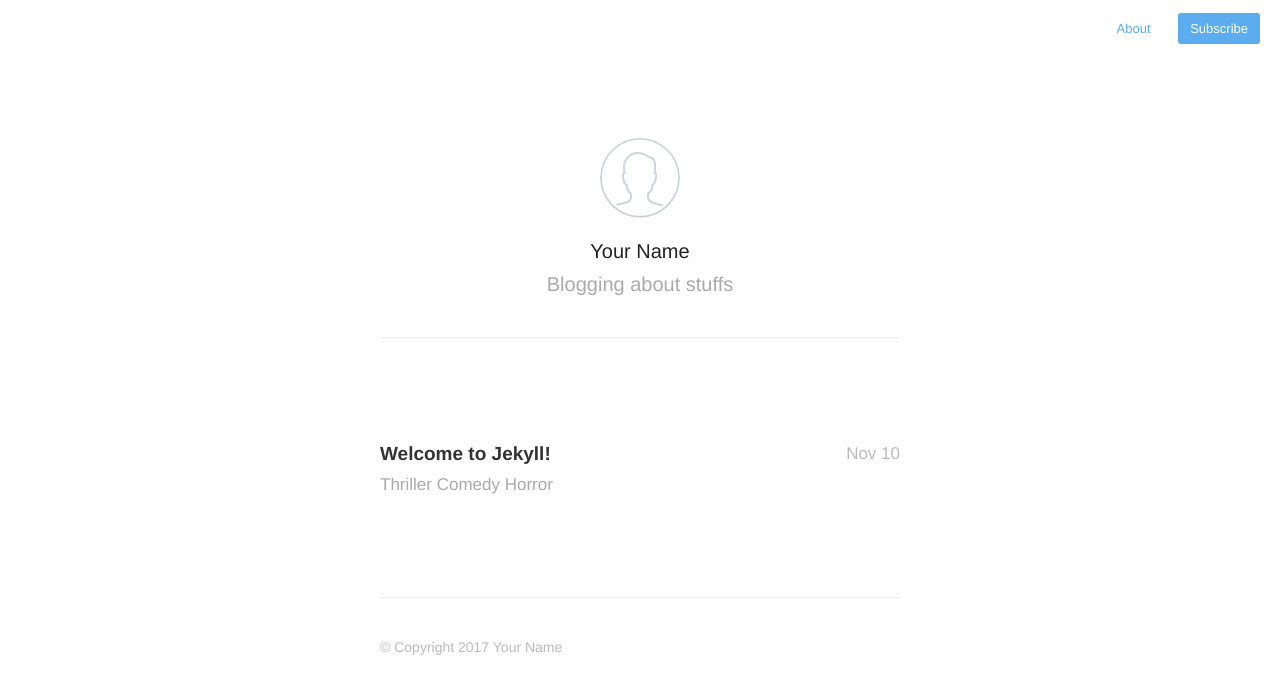
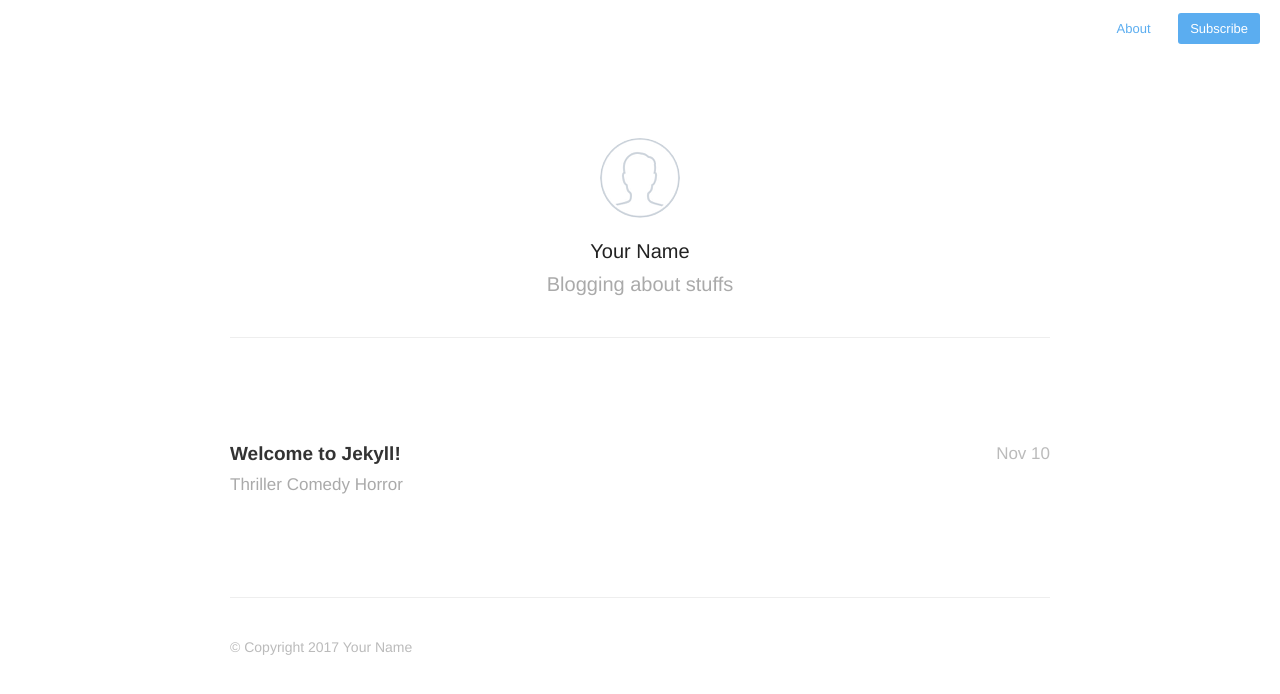
Before and after one commit to LalaNguyen/lalanguyen.github.io, a Jekyll site: the page built from index.html, in a window 1280 px wide. Shown: the top 694 px of the page. Built offline with Jekyll 4.4.1, drawn with Linux system fonts in a browser that asks for light colours; nearby versions of some CDN libraries; the list of posts is cut into pages by our own code.

Commit message:
extend width for post content

```diff
--- a/Gemfile
+++ b/Gemfile
@@ -1,2 +1,4 @@
 source 'https://rubygems.org'
-gem 'github-pages', group: :jekyll_plugins
+#gem 'github-pages', group: :jekyll_plugins
+gem "jekyll"
+gem 'jekyll-paginate'
--- a/assets/css/style.css
+++ b/assets/css/style.css
@@ -71,7 +71,7 @@ h2 {
 
 .profile #wrapper {
 	padding: 100px 40px 0px;
-	max-width: 600px;
+	max-width: 900px;
 	margin: 0 auto;
 }
 
@@ -139,13 +139,13 @@ nav.main-nav a.cta {
 }
 
 #wrapper {
-  max-width: 600px;
+  max-width: 900px;
   margin: 0 auto;
   padding: 60px 40px 100px 40px;
 }
 
 #wrapper.home {
-	max-width: 600px;
+	max-width: 900px;
 	margin: 0 auto;
 	padding: 0px 40px 20px 40px;
 }
```
Also changed, not shown: Gemfile.lock (added).
